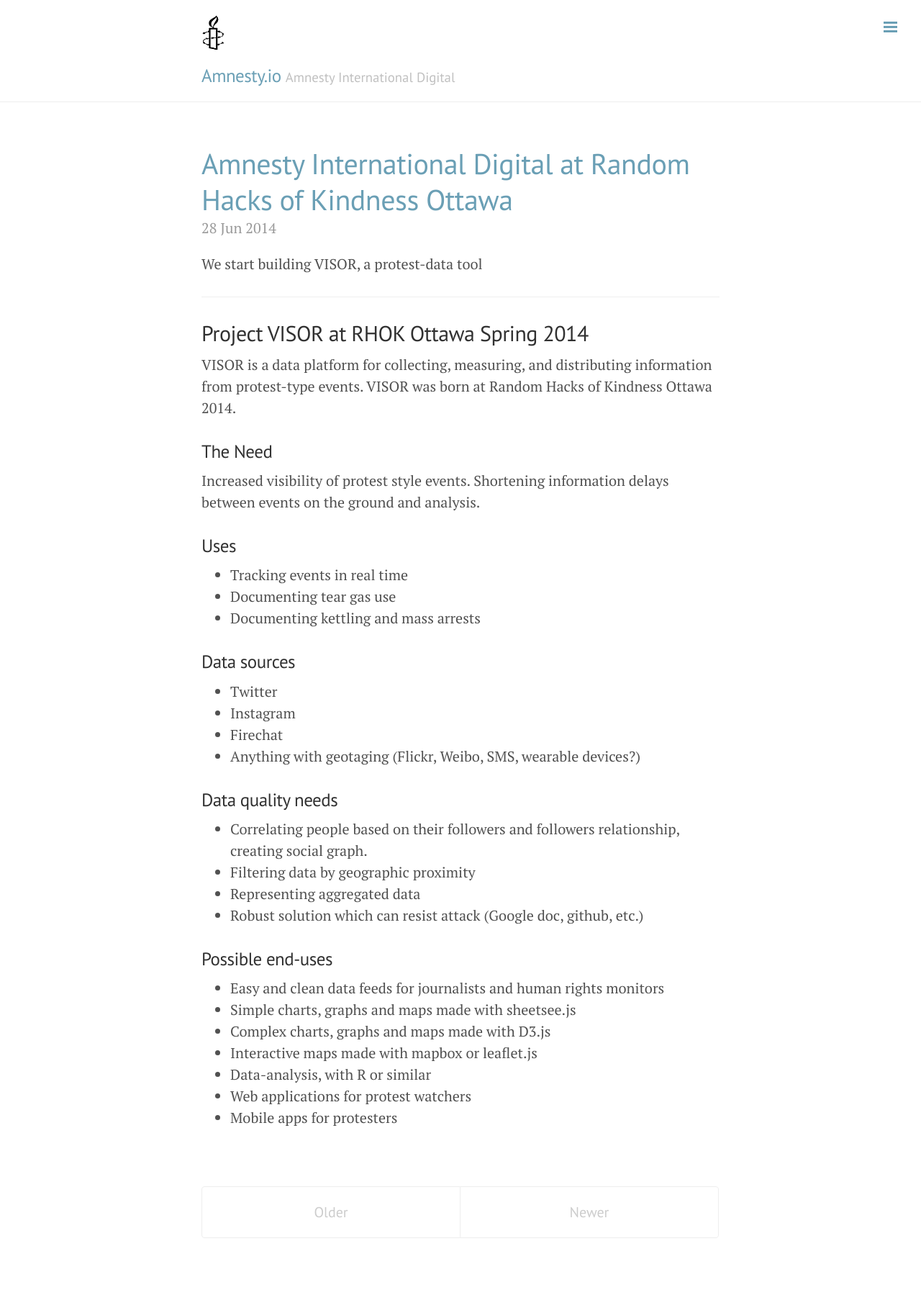
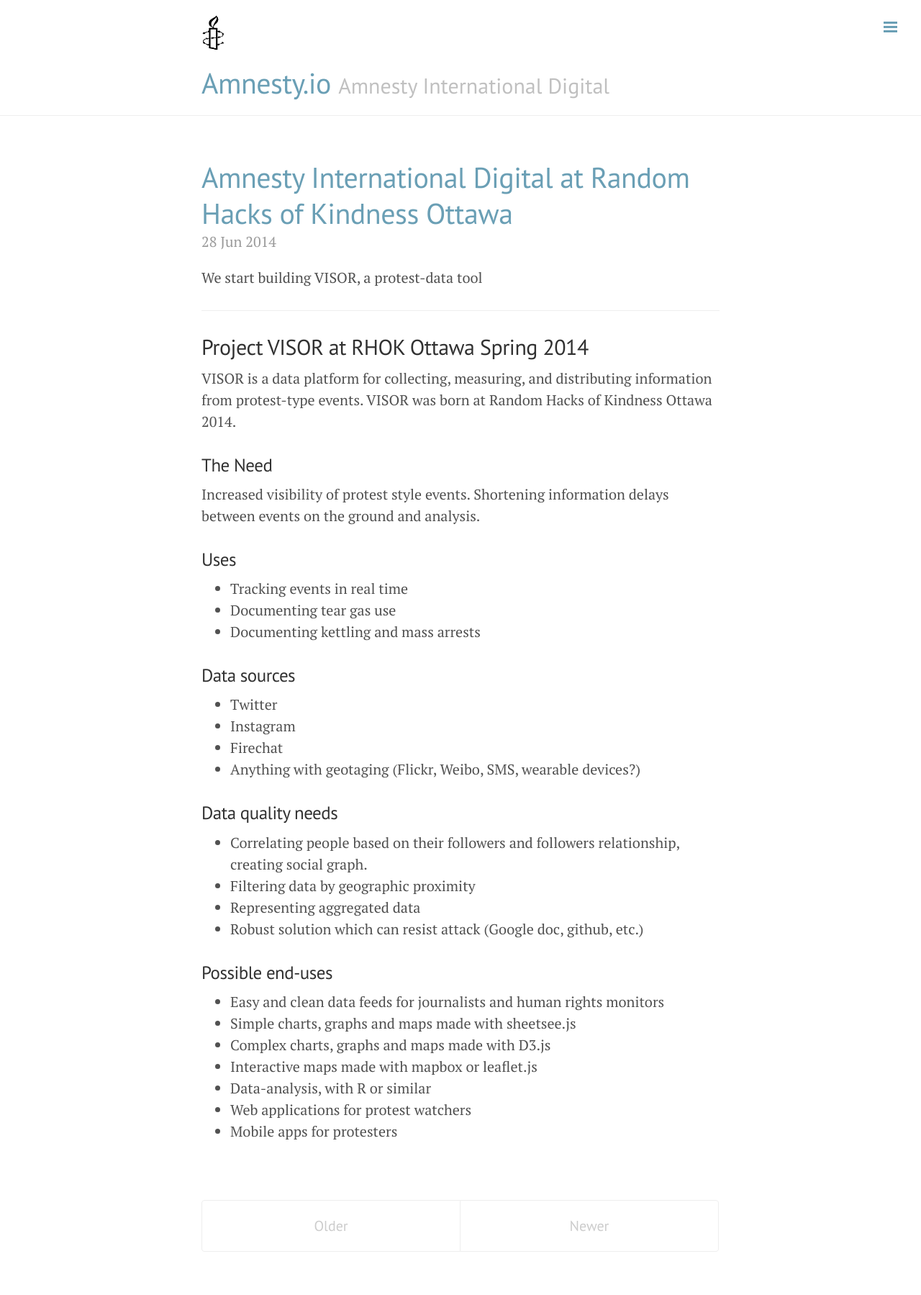
Before and after one commit to AmnestyInternational/amnestyinternational.github.com, a Jekyll site: the page built from index.html, in a window 1280 px wide. Shown: the whole page at 72% size. Built offline with Jekyll 4.4.1, drawn with Linux system fonts in a browser that asks for light colours; Markdown is read by kramdown in place of the engine named in the settings; the list of posts is cut into pages by our own code.

Commit message:
reworking header

```diff
--- a/_layouts/default.html
+++ b/_layouts/default.html
@@ -12,11 +12,11 @@
     <div class="wrap">
       <div class="masthead">
         <div class="container">
-          <h3 class="masthead-title">
-            <a href="/" title="Home"><img src="/images/amnesty-international-candle.png" alt="Amnesty International Candle"></a>
+          <a href="/" title="Home"><img class=logo" src="/images/amnesty-international-candle.png" alt="Amnesty International Candle"></a>
+          <h1 class="masthead-title">
             <a href="/" title="Home">{{ site.title }}</a>
             <small>{{ site.tagline }}</small>
-          </h3>
+          </h1>
         </div>
       </div>
 
--- a/stylesheets/styles.css
+++ b/stylesheets/styles.css
@@ -686,6 +686,11 @@
   margin: 0px;
 }
 
+.logo img {
+  float: left;
+  margin-right: 10px;
+}
+
 #banner {
   z-index: 100;
   left: 0;
```
